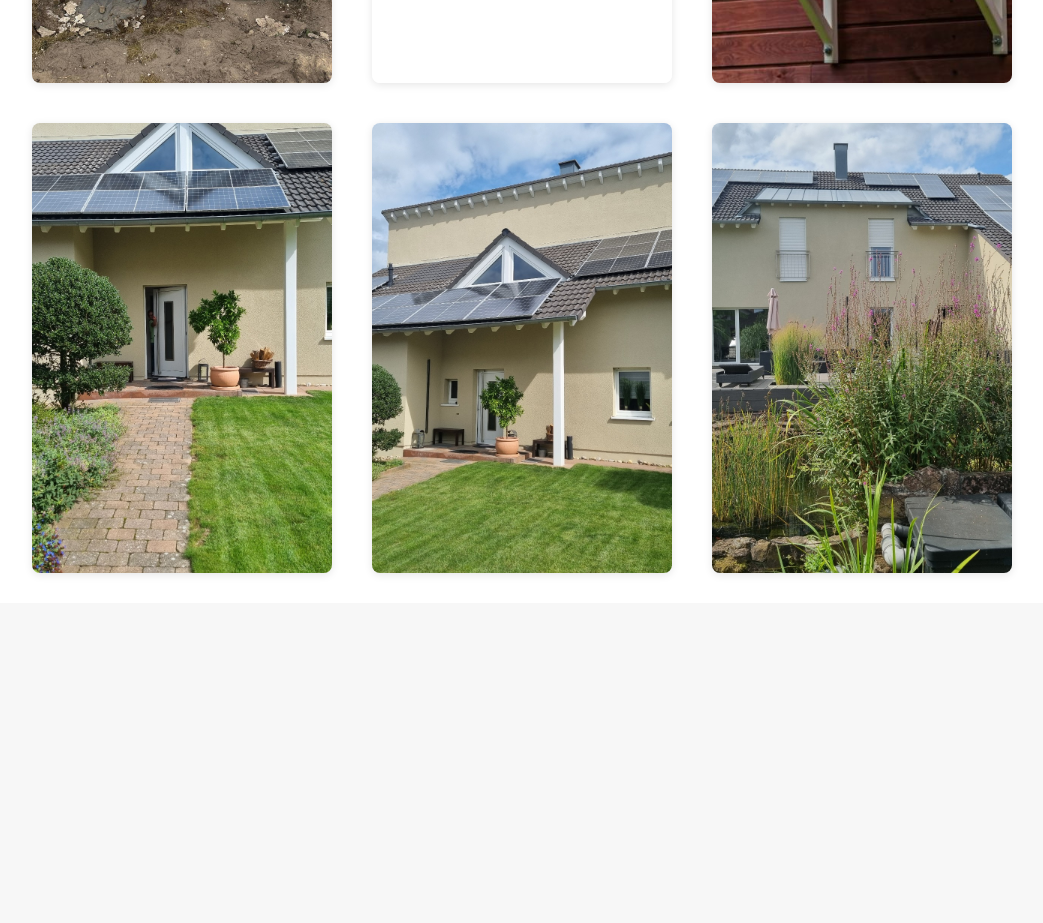
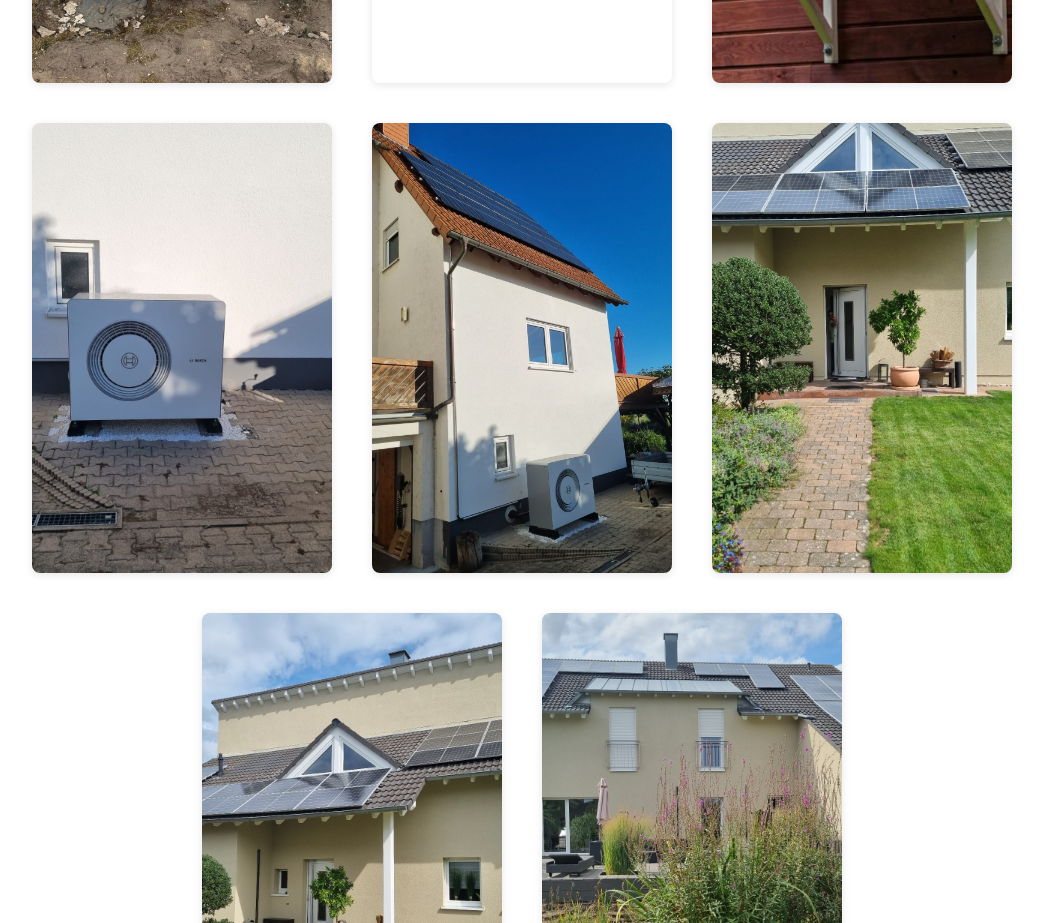
Before and after one commit to SteJTN/pebge.eu, a plain HTML site: page galerie.html in a window 1280 px wide. Shown: the part 1200-2123 px from the top of the page, without its empty margins (118-1161 px from the left). Before the commit the page ends 1803 px from the top, so only its background shows below. Drawn offline with Linux system fonts and the light colour scheme.

Commit message:
galerie.html

```diff
--- a/galerie.html
+++ b/galerie.html
@@ -198,6 +198,8 @@
             <img src="galerie/pump3.jpg" alt="">
             <img src="galerie/pump4.jpg" alt="">
             <img src="galerie/pump5.jpg" alt="">
+             <img src="galerie/pump7.jpg" alt="">
+            <img src="galerie/pump8.jpg" alt="">
             <img src="galerie/solar1.jpg" alt="">
             <img src="galerie/solar2.jpg" alt="">
             <img src="galerie/solar3.jpg" alt="">
```
